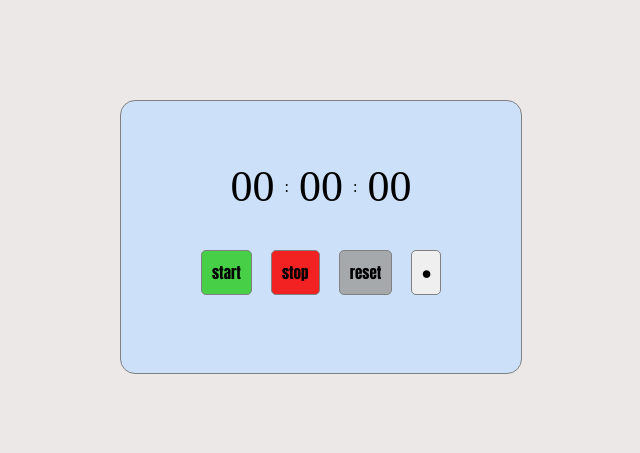
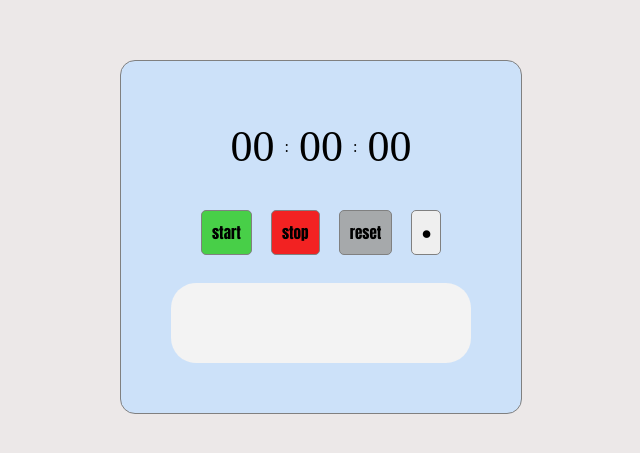
Before and after one commit to nicolas00000/cronometro, a plain HTML site: page index.html in a window 1280 px wide. Shown: the part 171-624 px from the top of the page, without its empty margins (319-959 px from the left). Drawn offline with Linux system fonts and the light colour scheme.

Commit message:
new style

```diff
--- a/styles.css
+++ b/styles.css
@@ -57,3 +57,20 @@ background-color: rgb(72, 207, 72);
 .white{
 background-color: rgb(166, 169, 171);
 }
+
+#saved{
+    display: flex;
+    background-color: rgb(243, 243, 243);
+    border-radius: 25px;
+    color: gray;
+    width: 100%;
+
+    height: 80px;
+    flex-wrap: wrap;
+overflow-y: scroll;
+}
+
+.timeSaved{
+    margin: 10px 10px;
+width: 75px;
+}
```
